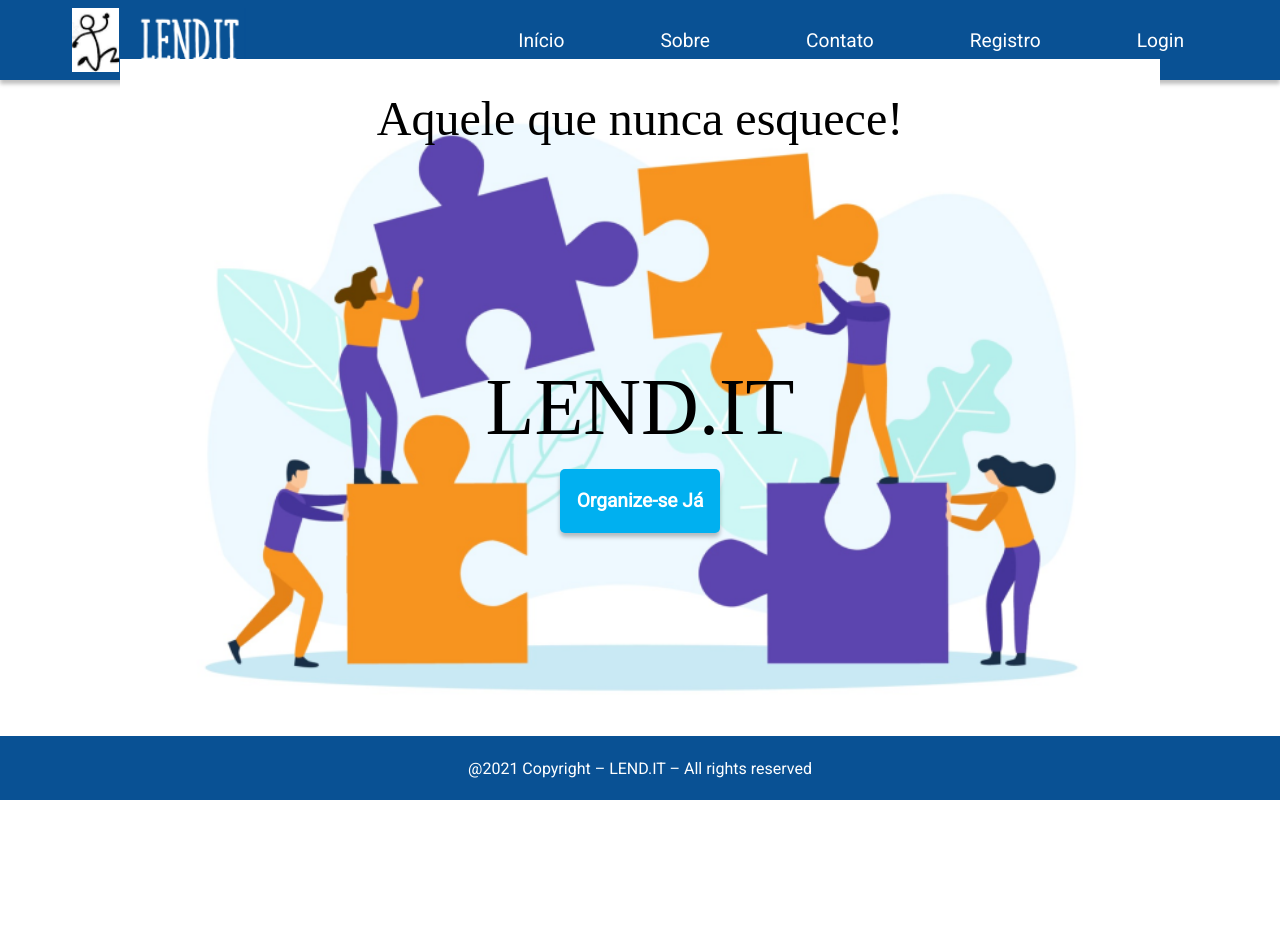
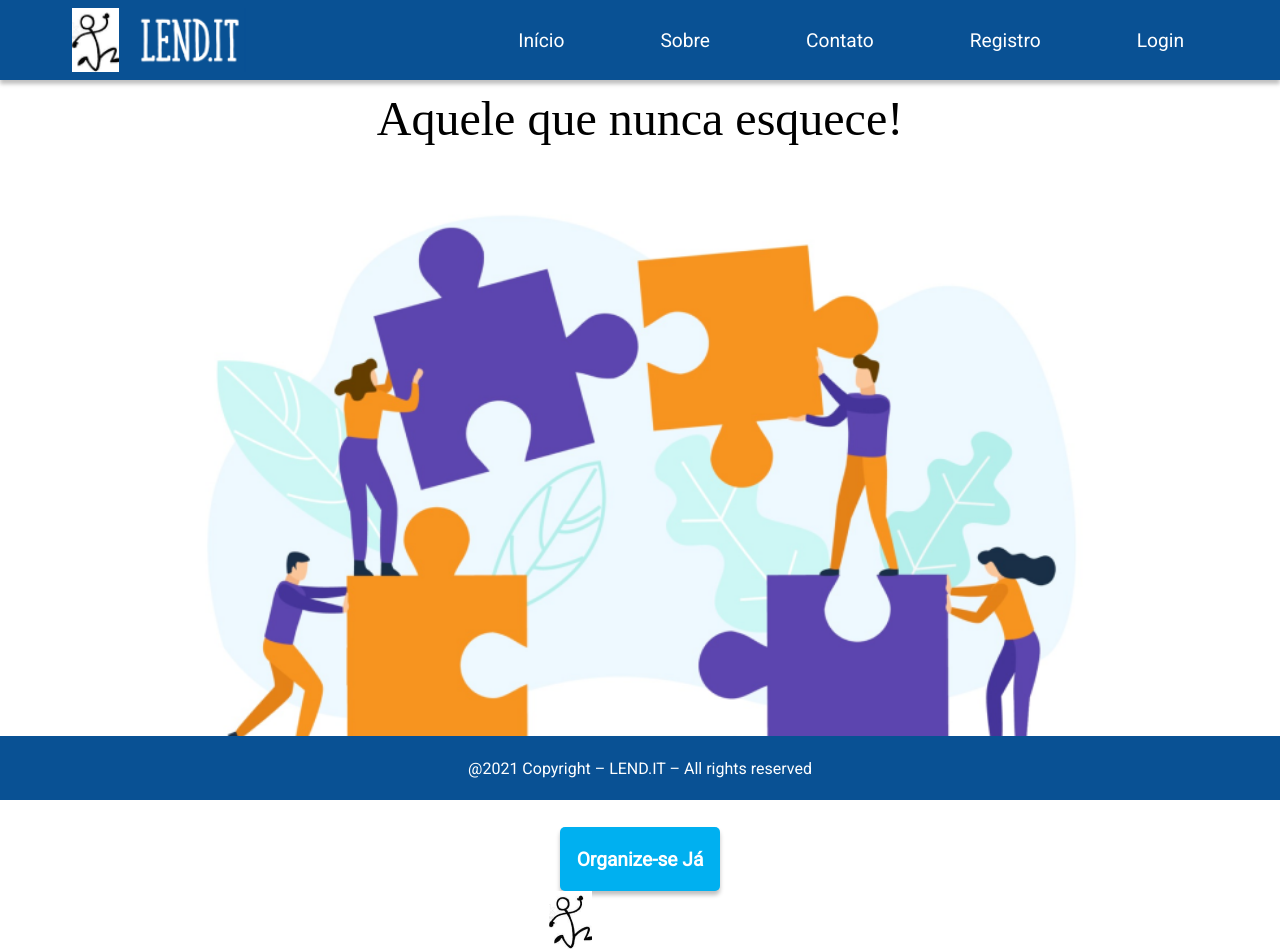
Before and after one commit to luisgomes01/lend-it-front-end, a React (Create React App) app: page / in a window 1280 px wide. Shown: the top 952 px of the page. Before the commit the page ends 800 px from the top, so only its background shows below. Built offline with nearby package versions, Linux system fonts and the light colour scheme; a web font is replaced by a local one.

Commit message:
about page in development

```diff
--- a/src/App.js
+++ b/src/App.js
@@ -1,6 +1,6 @@
 import Header from './components/Menu/Menu';
 import Footer from './components/Footer/Footer';
-import Welcome from './components/Welcome/Welcome';
+import WelcomePage from '../src/pages/Welcome/WelcomePage';
 import {useState, useEffect} from 'react'
 import "./global.css"
 function App() {
@@ -8,7 +8,7 @@
   return (
     <div className="App">
       <Header />
-      <Welcome />
+      <WelcomePage />
       <Footer />
     </div>
   );
--- a/src/components/Footer/Footer.css
+++ b/src/components/Footer/Footer.css
@@ -6,6 +6,6 @@
   width: 100%;
   height: 4rem;
   background-color: #095194;
-  position: absolute;
+  position: fixed;
   bottom: 0;
 }
--- a/src/components/Menu/Menu.jsx
+++ b/src/components/Menu/Menu.jsx
@@ -1,6 +1,6 @@
 import lendit from "../../img/lendit.png";
 import logo from "../../img/logo.png";
-import "./menu.css";
+import "./Menu.css";
 
 export default function Menu() {
   return (
--- a/src/components/Welcome/Welcome.css
+++ b/src/pages/Welcome/WelcomePage.css
@@ -1,24 +1,21 @@
 main {
   display: flex;
+  flex-direction: column;
+  align-items: center;
+}
+
+.nunca-esquece {
+  width: 100%;
+  height: 100vh;
+  display: flex;
+  flex-direction: column;
+  align-items: center;
+  justify-content: space-between;
+  margin-top: 5.7rem;
   background-image: url("../../img/welcomeimg.png");
   background-repeat: no-repeat;
   background-position: center;
   background-size: 65rem;
-  position: absolute;
-  top: 0;
-  bottom: 0;
-  left: 0;
-  right: 0;
-  margin: auto;
-}
-
-.nunca-esquece {
-  width: 100%;
-  display: flex;
-  flex-direction: column;
-  align-items: center;
-  justify-content: space-between;
-  margin: 5.7rem;
 }
 
 .title p {
@@ -27,7 +24,8 @@
 }
 
 .acessar {
-  margin-bottom: 11rem;
+  /* margin-bottom: 11rem; */
+  flex-basis: 10rem;
 }
 
 .acessar p {
--- a/src/components/Welcome/Welcome.jsx
+++ b/src/pages/Welcome/WelcomePage.jsx
@@ -1,9 +1,9 @@
-import "./Welcome.css";
-
+import "./WelcomePage.css";
+import lendit from "../../img/lendit.png";
 export default function Welcome() {
   return (
     <main>
-      <div className="nunca-esquece">
+      <section className="nunca-esquece">
         <div className="title">
           <p>Aquele que nunca esquece!</p>
         </div>
@@ -15,7 +15,12 @@
             </a>
           </div>
         </div>
-      </div>
+      </section>
+      <section className="sobre">
+        <img src={lendit} />
+        <h2>CONHECENDO O LEND.IT</h2>
+        <img src={lendit} />
+      </section>
     </main>
   );
 }
```
